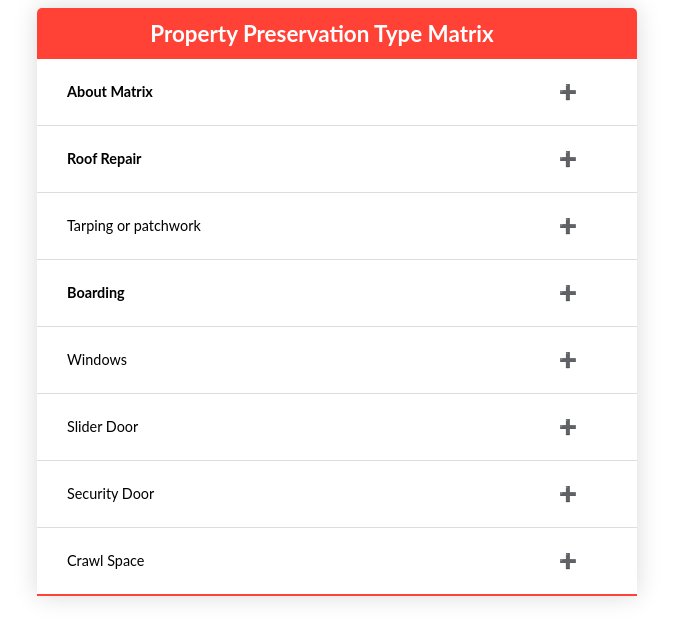
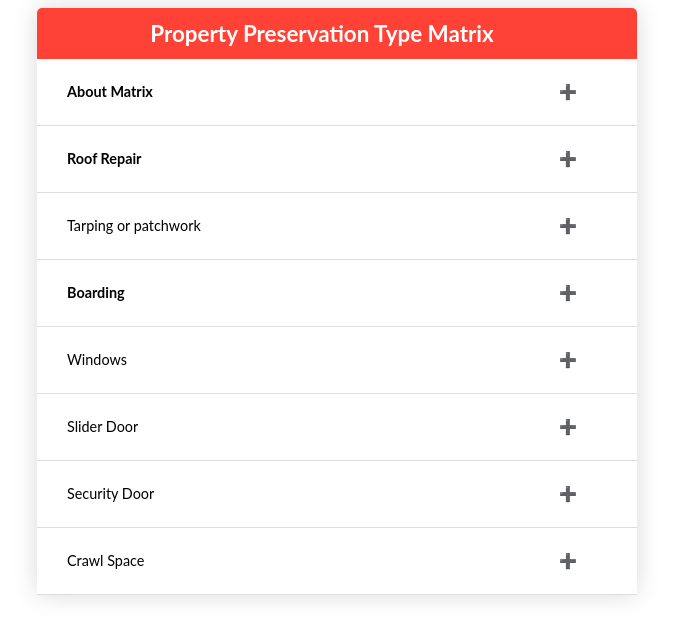
Before and after one commit to MarAddai/MarAddai.github.io, a plain HTML site: page index.html in a window 1280 px wide. Shown: the whole page, without its empty margins (303-976 px from the left). Drawn offline with Linux system fonts and the light colour scheme.

Commit message:
Update style.css

```diff
--- a/style.css
+++ b/style.css
@@ -36,9 +36,9 @@
   border-bottom: 1px solid #dddddd; /* targets all table rows in table body with a light grey border bottom. Added for extra aesthetic and separation*/
 }
 
-.Qtable tbody tr:last-of-type {
-    border-bottom: 2px solid #FF4136; /*targets last table row and adds red broder bottom to match the top*/
-  }
+/*.Qtable tbody tr:last-of-type {
+    border-bottom: 2px solid #FF4136;
+  }*/
 
 /* Collapsible styling*/
 /* Style the button that is used to open and close the collapsible content */
```
